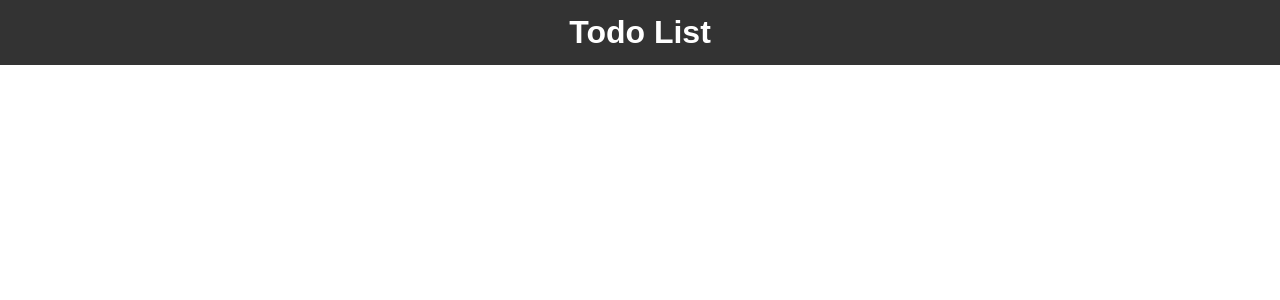
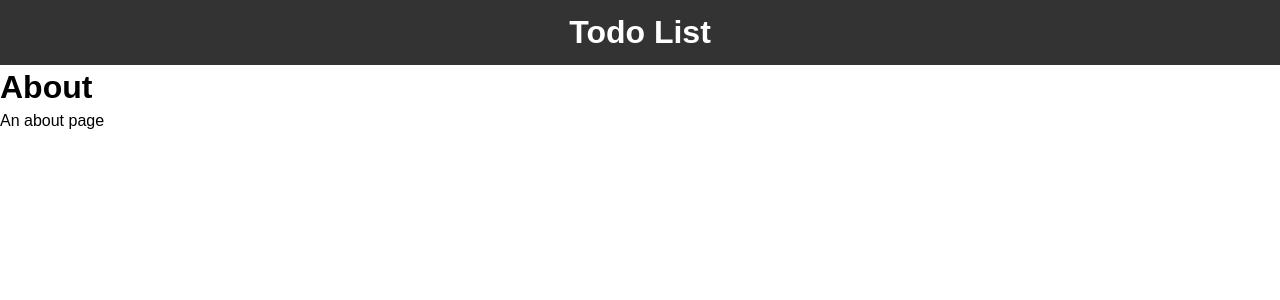
Before and after one commit to Ammar-Raneez/Angular_Todo_Basics, an Angular app: page /about in a window 1280 px wide. Before the commit this address led to /. Shown: the top 300 px of the page. Built offline with nearby package versions, Linux system fonts and the light colour scheme.

Commit message:
static about component

```diff
--- a/src/app-routing.module.ts
+++ b/src/app-routing.module.ts
@@ -1,10 +1,12 @@
 import { NgModule } from '@angular/core';
 import { Routes, RouterModule } from '@angular/router';
+import { AboutComponent } from './app/components/pages/about/about.component';
 import { TodosComponent } from './app/components/todos/todos.component';
 
 
 const routes: Routes = [
-    {path: '', component: TodosComponent}
+    {path: '', component: TodosComponent},
+    {path: 'about', component: AboutComponent}
 ];
 
 @NgModule({
--- a/src/app/components/pages/about/about.component.html
+++ b/src/app/components/pages/about/about.component.html
@@ -1 +1,4 @@
-<p>about works!</p>
+<div>
+    <h1>About</h1>
+    <p>An about page</p>
+</div>
```
